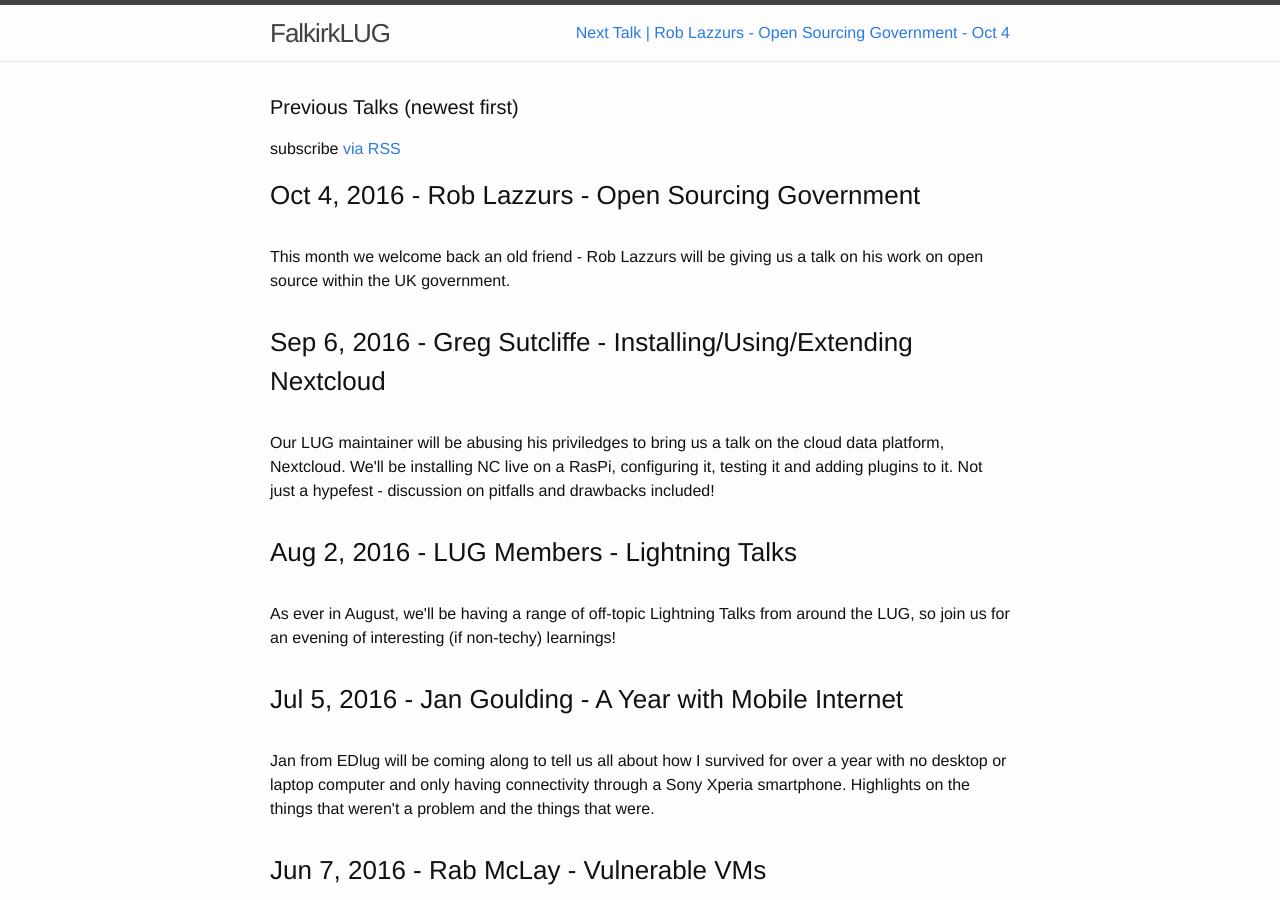
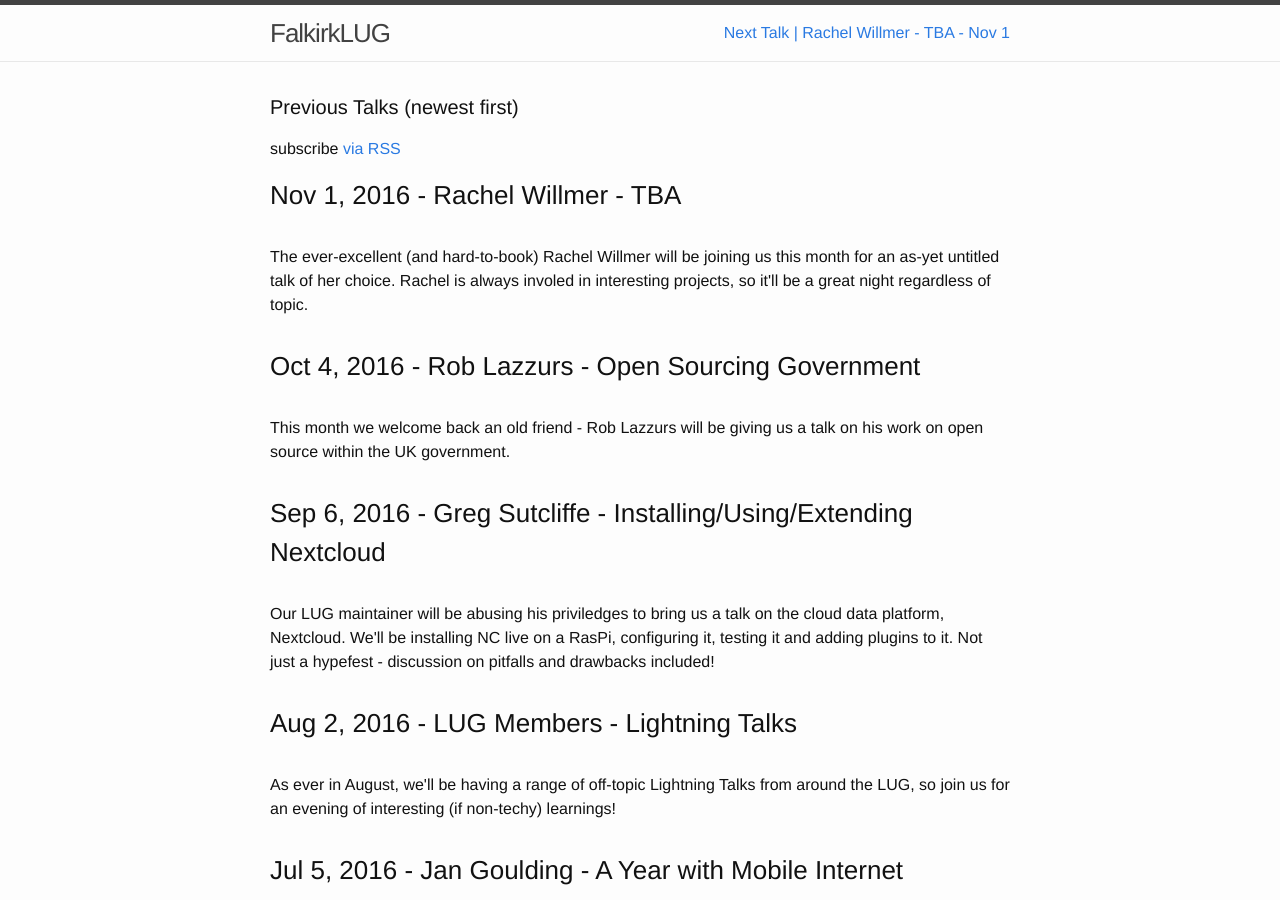
Before and after one commit to FalkirkLUG/FalkirkLUG.github.io, a Jekyll site: the page built from talks.md, in a window 1280 px wide and 900 px high. Built offline with Jekyll 4.4.1, drawn with Linux system fonts in a browser that asks for light colours.

Commit message:
Nov talk

```diff
--- a/_data/talks.yml
+++ b/_data/talks.yml
@@ -42,3 +42,10 @@
   description: |
     This month we welcome back an old friend - Rob Lazzurs will be giving us a
     talk on his work on open source within the UK government.
+- speaker: 'Rachel Willmer'
+  title:   'TBA'
+  date: 2016-11-01
+  description: |
+    The ever-excellent (and hard-to-book) Rachel Willmer will be joining us this
+    month for an as-yet untitled talk of her choice. Rachel is always involed in
+    interesting projects, so it'll be a great night regardless of topic.
```
